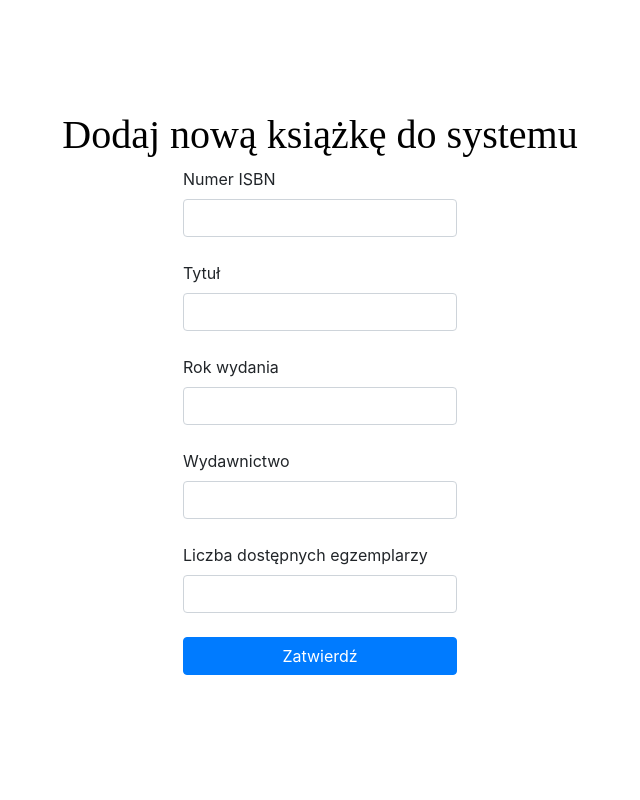
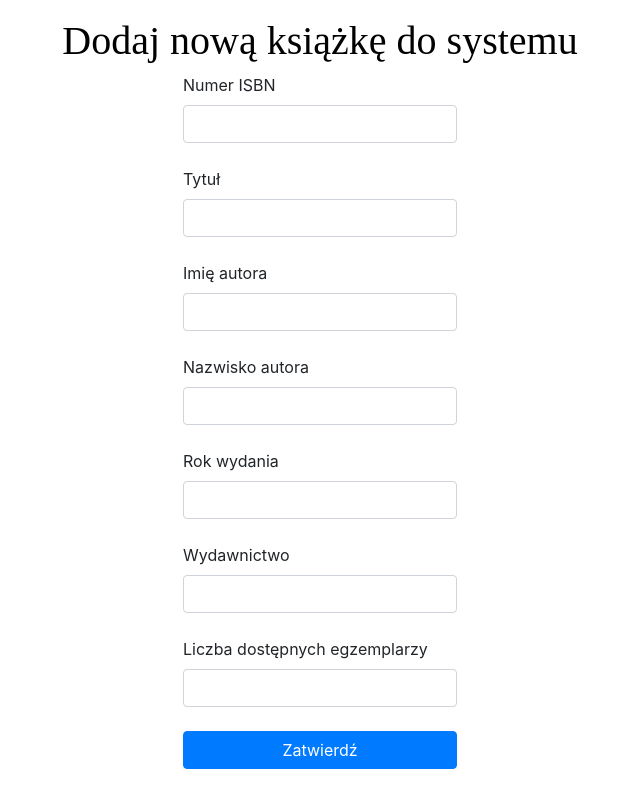
Before and after one commit to jasina007/library, a Flask app: page /newBook in a window 1280 px wide. Shown: the whole page, without its empty margins (320-960 px from the left). Run offline with Flask 3, Linux system fonts and the light colour scheme; the visitor is signed in with stand-in values (Sample User, id 1); some libraries are stand-ins or nearby versions.

Commit message:
added author attributes to addBook.html

```diff
--- a/templates/addBook.html
+++ b/templates/addBook.html
@@ -22,6 +22,14 @@
             <input type="text" id="title" name="title" class="form-control" maxlength="255" required/>
         </div>
         <div class="form-outline mb-4">
+            <label class="form-label" for="authorName">Imię autora</label>
+            <input type="text" id="authorName" name="authorName" class="form-control" maxlength="30" required/>
+        </div>
+        <div class="form-outline mb-4">
+            <label class="form-label" for="authorSurname">Nazwisko autora</label>
+            <input type="text" id="authorSurname" name="authorSurname" class="form-control" maxlength="30" required/>
+        </div>
+        <div class="form-outline mb-4" >
             <label class="form-label" for="releaseYear">Rok wydania</label>
             <input type="number" id="releaseYear" name="releaseYear" class="form-control"  min="0" max="2024" required/>
         </div>
```
